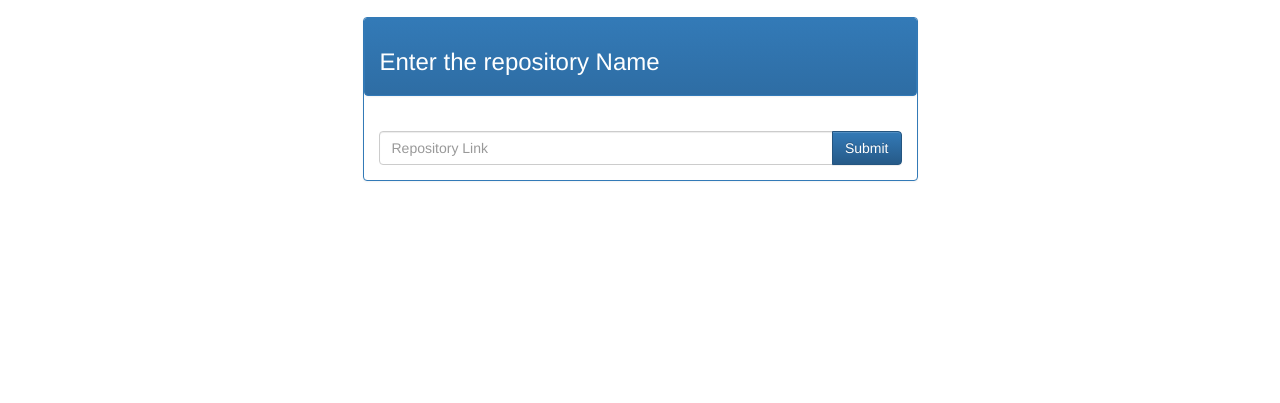
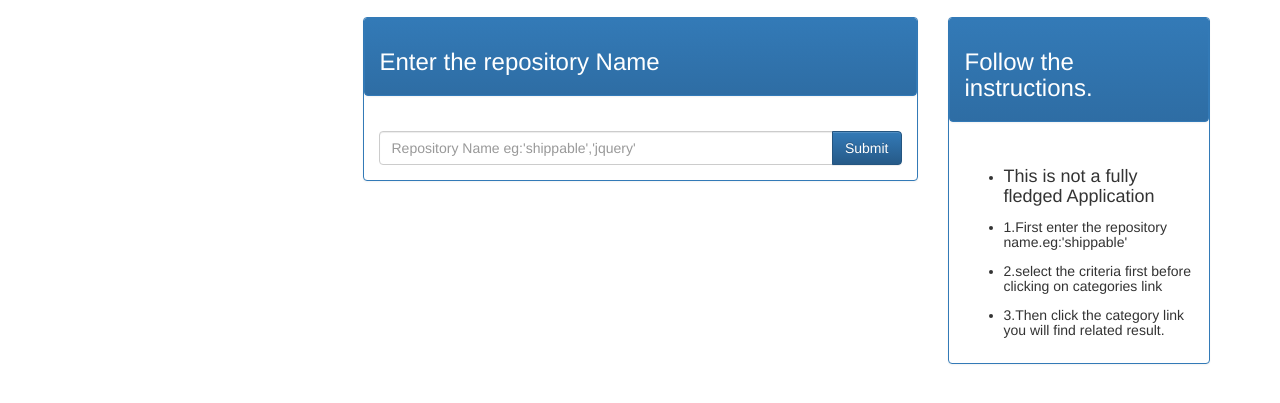
Before and after one commit to mrpradi88/github_issues_tracker, a website: page public/html/index.html in a window 1280 px wide. Shown: the part 93-496 px from the top of the page. Drawn offline with Linux system fonts and the light colour scheme.

Commit message:
ui changes updated

```diff
--- a/package.json
+++ b/package.json
@@ -3,7 +3,7 @@
   "version": "0.0.1",
   "private": true,
   "scripts": {
-    "start": "node server.js"
+    "start": "node app.js"
   },
   "dependencies": {
     "body-parser": "~1.13.2",
--- a/public/html/templates/queryPage.html
+++ b/public/html/templates/queryPage.html
@@ -9,7 +9,7 @@
                 <div class="panel-body">
                    <form>
                        <div class="input-group" >
-                       <input type="text" class="form-control" placeholder="Repository Link" name="repoLink" ng-model="query.newRepo.repoLink" >
+                       <input type="text" class="form-control" placeholder="Repository Name eg:'shippable','jquery'" name="repoLink" ng-model="query.newRepo.repoLink" >
                        <span class="input-group-btn" >
                            <button class="btn btn-primary" type="button" ng-click="query.sendLink()" > Submit </button>
                        </span>
@@ -28,7 +28,7 @@
                             <select name="criteria" ng-model="query.crite">
                                 <option value="open">Number of open issues.</option>
                                 <option value="oneday">Last 24 hours issues.</option>
-                                <option value="sevenday">Last 7 day issues.</option>
+                                <option value="sevenday">Last 7 day issues and not less than 24 hours.</option>
                                 <option value="morethanseven">Issues more than seven days ago.</option>
                             </select><br>
 
@@ -44,6 +44,23 @@
                 </div>
             </div>
         </div>
-        <div class="col-lg-3"></div>
+        <div class="col-lg-3">
+
+                <div class="panel panel-primary">
+                    <div class="panel panel-heading">
+                        <h1 class="panel-title"><h3>Follow the instructions.</h3></h1>
+                    </div>
+                    <div class="panel-body">
+                        <ul>
+                            <li><h4>This is not a fully fledged Application</h4></li>
+                            <li> <h5>1.First enter the repository name.eg:'shippable'</h5></li>
+                            <li> <h5>2.select the criteria first before clicking on categories link</h5></li>
+                            <li> <h5>3.Then click the category link you will find related result.</h5></li>
+                        </ul>
+                    </div>
+                </div>
+
+
+        </div>
     </div>
 </div>
```
Also changed, not shown: app.js (renamed from server.js), 1 other file.
